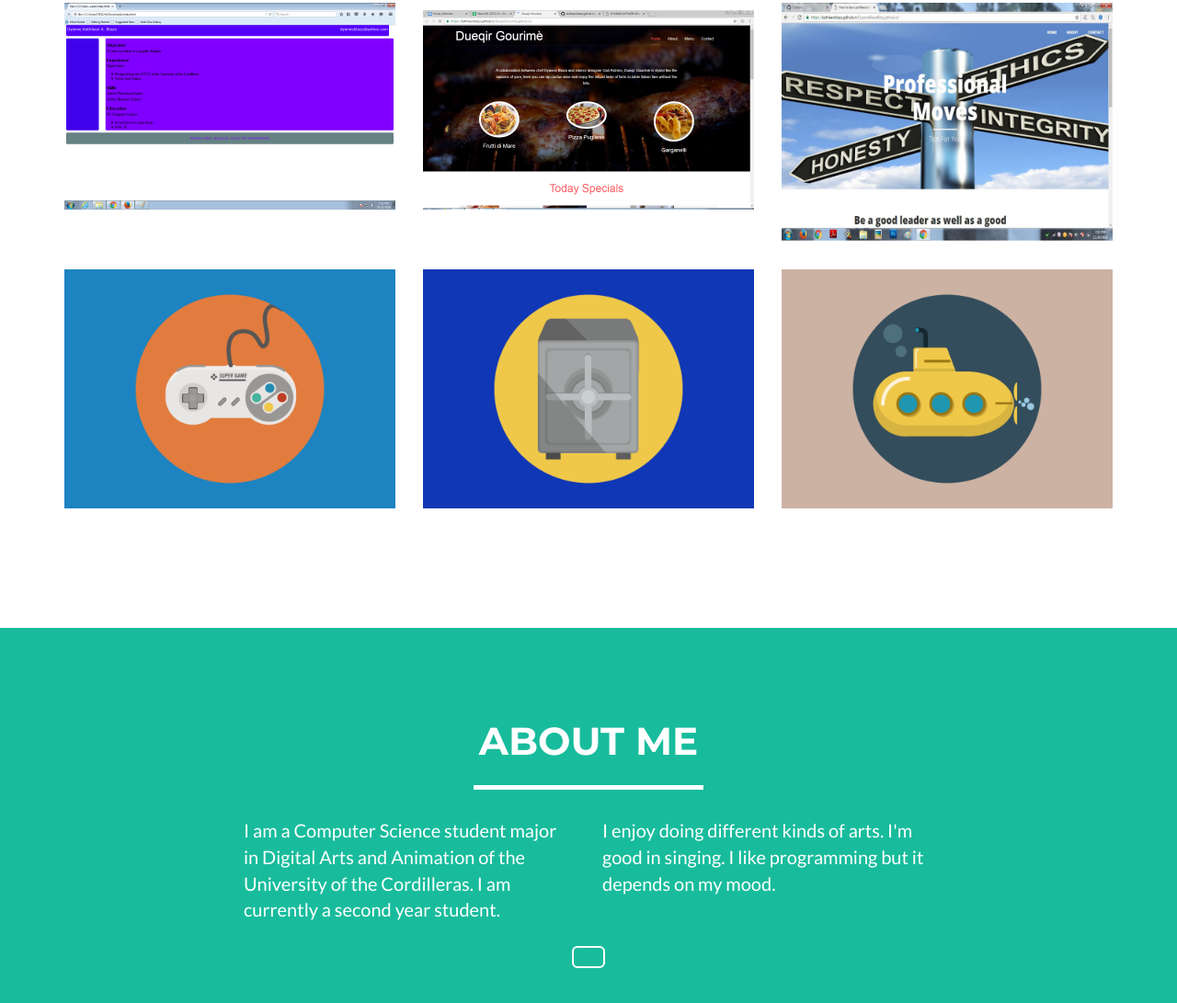
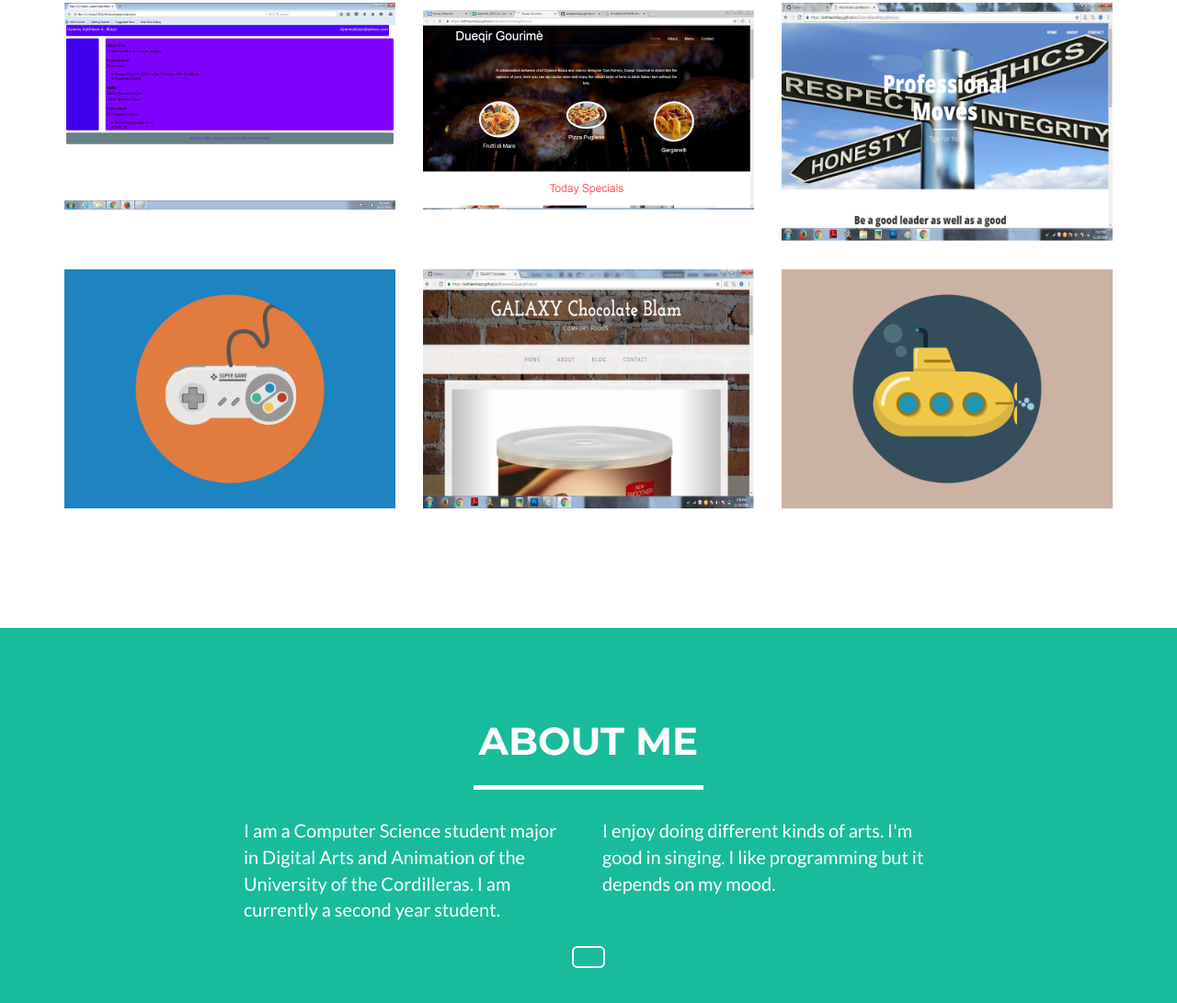
Before and after one commit to kathleenblaza/kathleenblaza.github.io, a website: page index.html in a window 1280 px wide. Shown: the part 1756-2847 px from the top of the page at 92% size. Drawn offline with nearby package versions, Linux system fonts and the light colour scheme.

Commit message:
Update index.html

```diff
--- a/index.html
+++ b/index.html
@@ -132,7 +132,7 @@
                                 <i class="fa fa-search-plus fa-3x"></i>
                             </div>
                         </div>
-                        <img src="img/portfolio/safe.png" class="img-responsive" alt="">
+                        <img src="img/portfolio/galaxy.jpg" class="img-responsive" alt="">
                     </a>
                 </div>
                 <div class="col-sm-4 portfolio-item">
@@ -395,7 +395,7 @@
                         <div class="modal-body">
                             <h2>GALAXY CHOCOLATE BLAM</h2>
                             <hr class="star-primary">
-                            <img src="img/portfolio/safe.png" class="img-responsive img-centered" alt="">
+                            <img src="img/portfolio/galaxy.jpg" class="img-responsive img-centered" alt="">
 
                             <ul class="list-inline item-details">
                                 <li>Click here:
```
